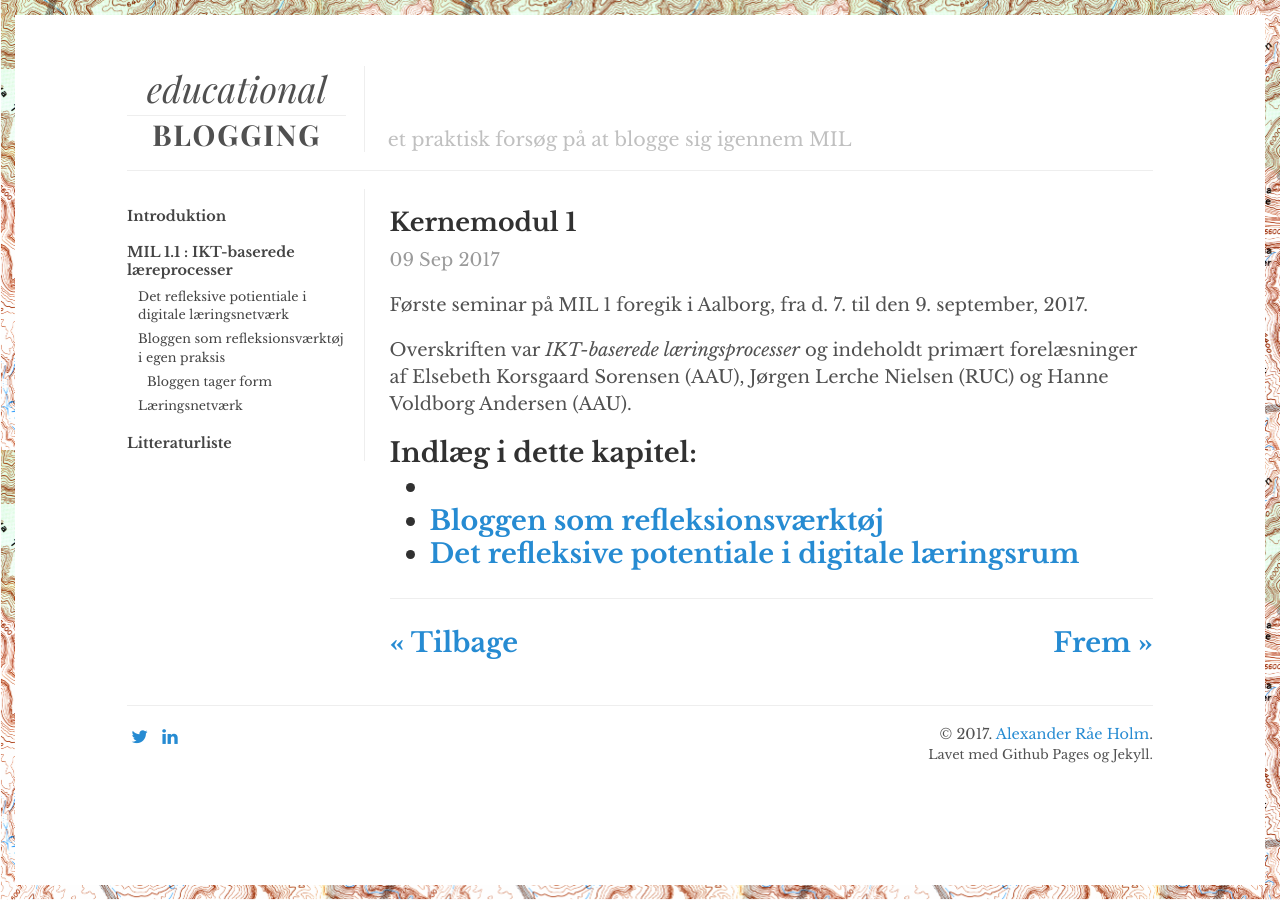
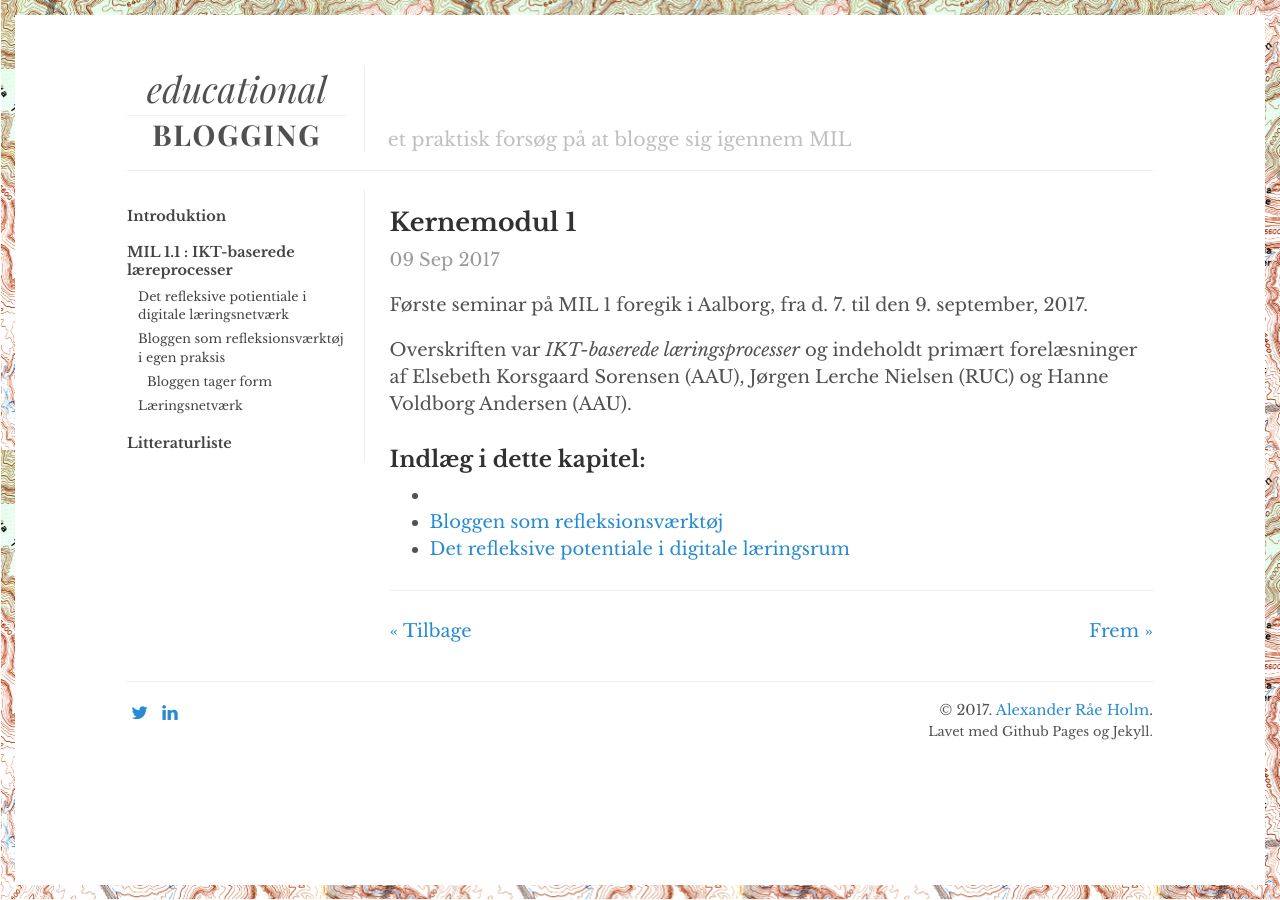
Before and after one commit to alexanderrae/educational-blogging, a Jekyll site: the page built from _capitulos/mil-1-dot-1.markdown, in a window 1280 px wide. Built offline with Jekyll 4.4.1, drawn with Linux system fonts in a browser that asks for light colours.

```diff
--- a/_layouts/capitulo.html
+++ b/_layouts/capitulo.html
@@ -9,7 +9,7 @@ layout: default
   {{ content }}
 
   {% for category in site.categories %}
-  <h2>Indlæg i dette kapitel:</h>
+  <h3>Indlæg i dette kapitel:</h3>
     <ul>
     {% for posts in category %}
       {% for post in posts %}
```
